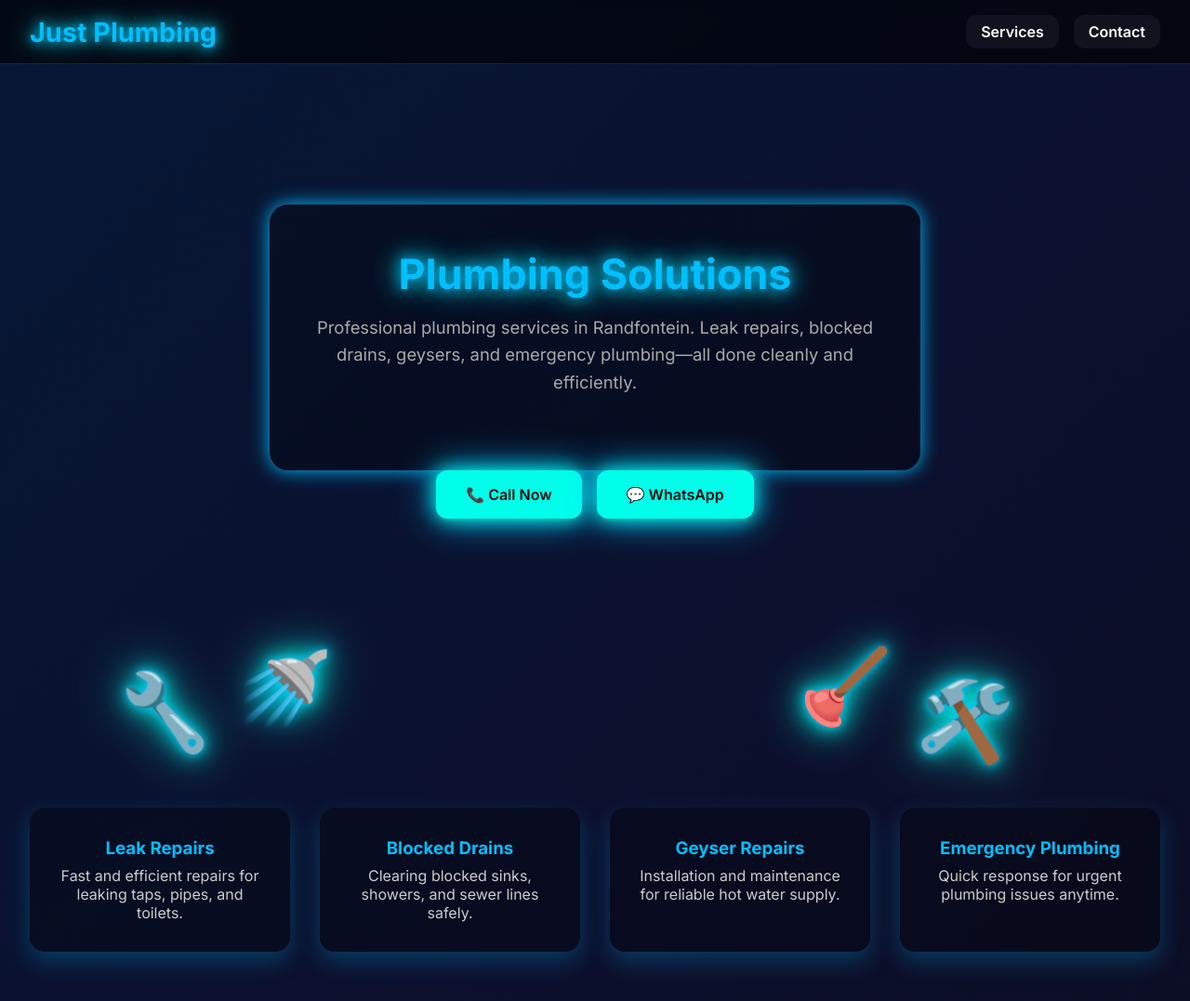
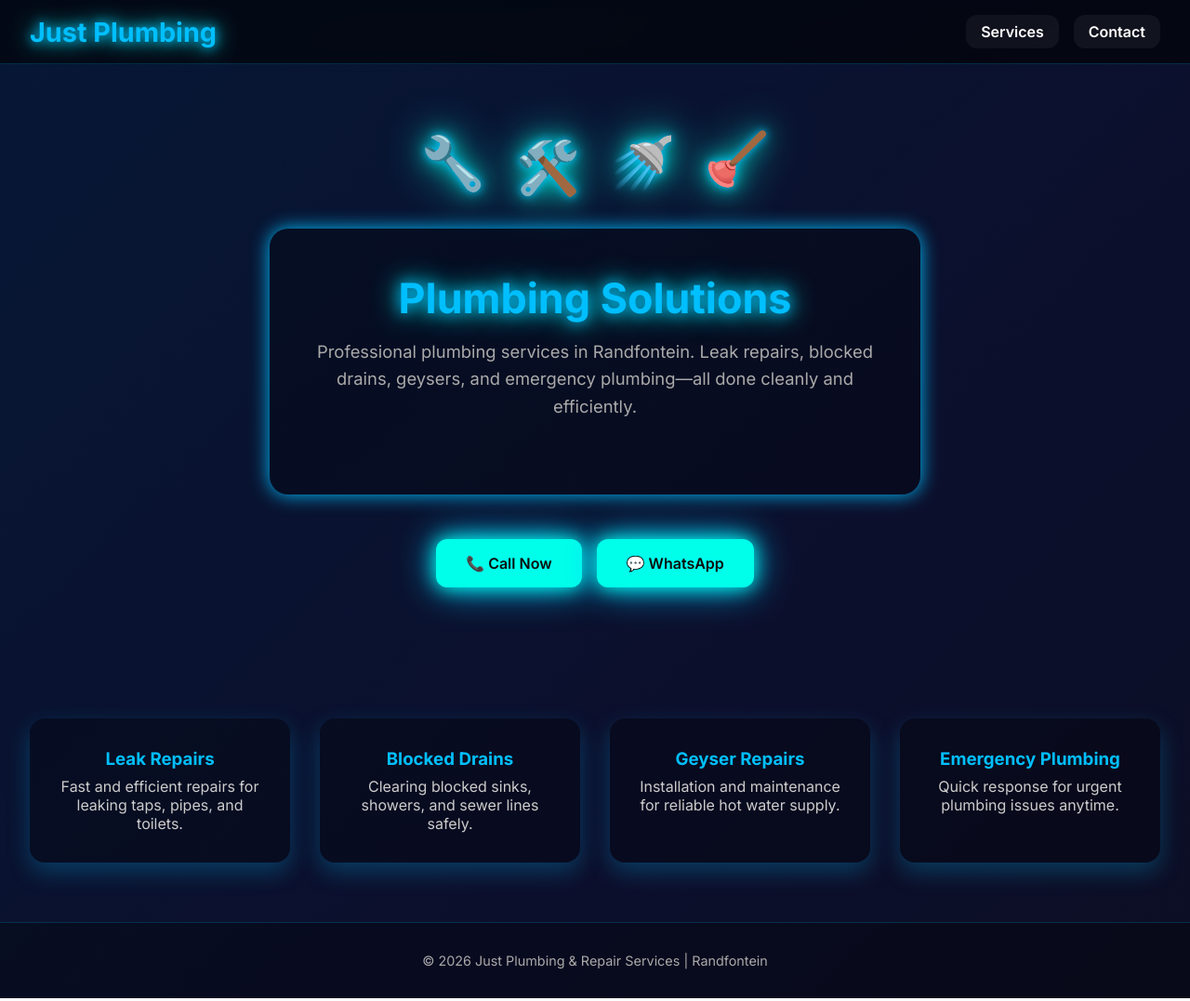
Before and after one commit to zepmasterbase/Just-Plumbing-, a plain HTML site: page index.html in a window 1280 px wide. Shown: the top 1077 px of the page at 93% size. Drawn offline with Linux system fonts and the light colour scheme.

Commit message:
Update index.html

```diff
--- a/index.html
+++ b/index.html
@@ -90,6 +90,32 @@ header {
   overflow:hidden;
 }
 
+/* Floating icons above hero text */
+.hero-icons {
+  display:flex;
+  justify-content:center;
+  gap:2rem;
+  margin-bottom:2rem;
+}
+
+.tool-icon {
+  font-size:3.5rem;
+  color: var(--primary);
+  text-shadow:0 0 10px var(--primary),0 0 25px var(--secondary),0 0 50px var(--secondary);
+  animation: float 4s ease-in-out infinite;
+}
+
+.tool-icon:nth-child(1){ animation-delay:0s;}
+.tool-icon:nth-child(2){ animation-delay:1s;}
+.tool-icon:nth-child(3){ animation-delay:2s;}
+.tool-icon:nth-child(4){ animation-delay:3s;}
+
+@keyframes float {
+  0%{ transform: translateY(0px);}
+  50%{ transform: translateY(-10px);}
+  100%{ transform: translateY(0px);}
+}
+
 .glow-header {
   max-width:700px;
   padding:3rem 2rem;
@@ -97,6 +123,7 @@ header {
   border-radius:20px;
   box-shadow: 0 0 20px var(--primary);
   text-align:center;
+  margin-bottom:2rem; /* space between header and buttons */
 }
 
 .hero h1 {
@@ -119,6 +146,7 @@ header {
   gap:1rem;
   flex-wrap:wrap;
   justify-content:center;
+  margin-top:1rem; /* Move down from glow-header */
 }
 
 .cta-buttons a {
@@ -135,34 +163,6 @@ header {
 .cta-buttons a:hover {
   transform: translateY(-3px);
   box-shadow: 0 0 35px var(--secondary),0 0 70px var(--primary);
-}
-
-/* ===== 3D TOOL ICONS FLOATING ===== */
-.tool-section {
-  position: relative;
-  padding: 3rem 1rem;
-  display:flex;
-  justify-content:center;
-  align-items:center;
-}
-
-.tool-icon {
-  font-size:5rem;
-  color: var(--primary);
-  text-shadow:0 0 10px var(--primary),0 0 25px var(--secondary),0 0 50px var(--secondary);
-  position:absolute;
-  animation: float 6s ease-in-out infinite;
-}
-
-.tool-icon:nth-child(1){ top:10%; left:10%; animation-delay:0s;}
-.tool-icon:nth-child(2){ top:30%; right:15%; animation-delay:2s;}
-.tool-icon:nth-child(3){ bottom:15%; left:20%; animation-delay:4s;}
-.tool-icon:nth-child(4){ bottom:20%; right:25%; animation-delay:6s;}
-
-@keyframes float {
-  0%{ transform: translateY(0px) rotate(0deg);}
-  50%{ transform: translateY(-15px) rotate(10deg);}
-  100%{ transform: translateY(0px) rotate(0deg);}
 }
 
 /* ===== SERVICES ===== */
@@ -219,21 +219,24 @@ footer{
 </header>
 
 <section class="hero">
+
+  <!-- Floating plumbing icons above hero -->
+  <div class="hero-icons">
+    <div class="tool-icon">🔧</div>
+    <div class="tool-icon">🛠️</div>
+    <div class="tool-icon">🚿</div>
+    <div class="tool-icon">🪠</div>
+  </div>
+
   <div class="glow-header">
     <h1>Plumbing Solutions</h1>
     <p>Professional plumbing services in Randfontein. Leak repairs, blocked drains, geysers, and emergency plumbing—all done cleanly and efficiently.</p>
   </div>
+
   <div class="cta-buttons">
     <a href="tel:+27XXXXXXXXX">📞 Call Now</a>
     <a href="https://wa.me/27XXXXXXXXX">💬 WhatsApp</a>
   </div>
-</section>
-
-<section class="tool-section">
-  <div class="tool-icon">🔧</div>
-  <div class="tool-icon">🛠️</div>
-  <div class="tool-icon">🚿</div>
-  <div class="tool-icon">🪠</div>
 </section>
 
 <section class="services-section">
```
